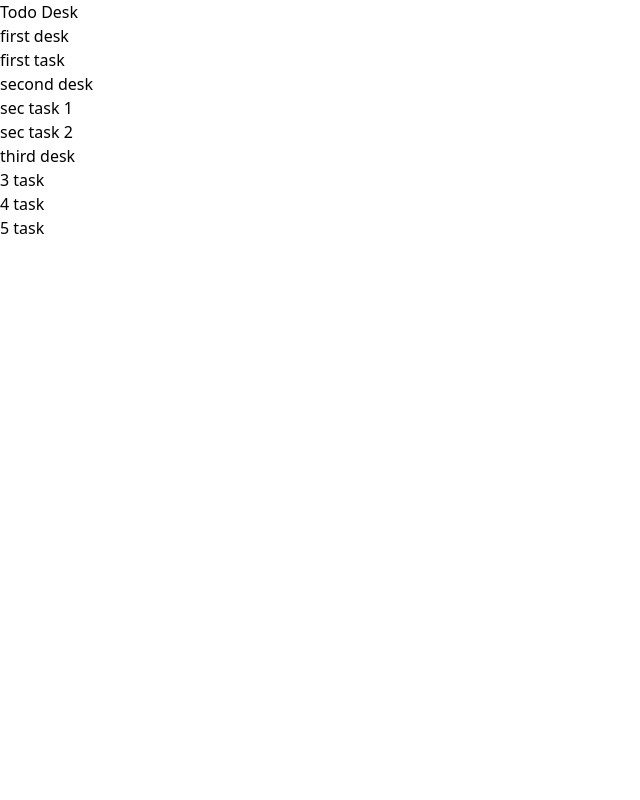
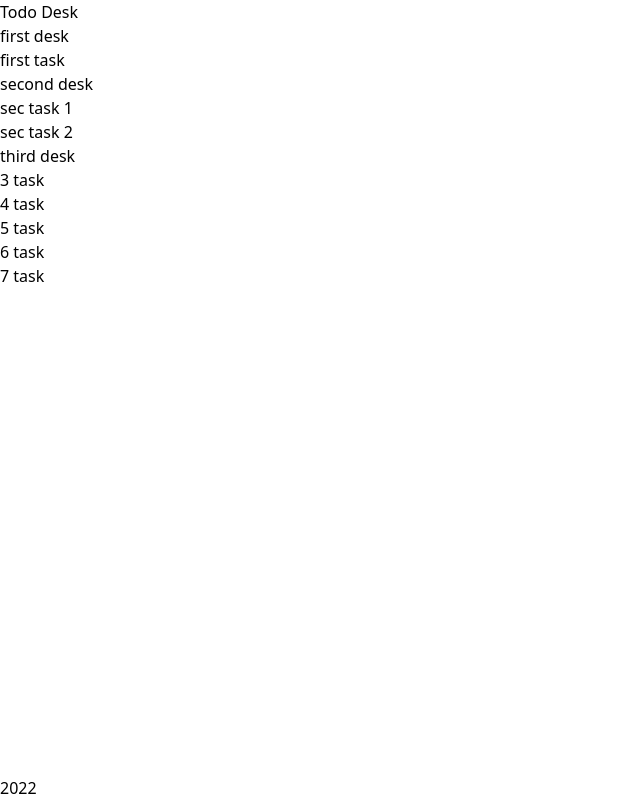
Before and after one commit to juravlevdima/todo-desk, a React app: page / in a window 1280 px wide. Shown: the whole page, without its empty margins (0-640 px from the left). Built offline with nearby package versions, Linux system fonts and the light colour scheme.

Commit message:
fix problems & upd func

```diff
--- a/src/App.tsx
+++ b/src/App.tsx
@@ -1,10 +1,16 @@
 import { FC } from 'react'
 import AppRoutes from './AppRoutes'
+import Header from './components/Header/Header'
+import Footer from './components/Footer/Footer'
 
 const App: FC = () => {
   return (
     <>
-      <AppRoutes />
+      <Header/>
+      <main id="app">
+        <AppRoutes/>
+      </main>
+      <Footer/>
     </>
   )
 }
--- /dev/null
+++ b/src/components/Desk/Desk.module.scss
@@ -0,0 +1,13 @@
+.drop {
+  box-shadow: inset 0 -4px 0 gray;
+}
+
+.draggable:active {
+  animation: drag_style .1s;
+}
+
+@keyframes drag_style {
+  0% {background-color: #fc0;}
+  99% {background-color: #fc0;}
+  100% {background-color: #ccc;}
+}
--- a/src/components/Desk/Desk.tsx
+++ b/src/components/Desk/Desk.tsx
@@ -1,14 +1,36 @@
-import { FC } from 'react'
+import { DragEvent, FC, memo } from 'react'
 import { IDesk } from '../../types/desk.types'
 import DeskItem from './DeskItem'
+import { useStores } from '../../hooks/useStores'
 
 type propTypes = {
   desk: IDesk
 }
 
 const Desk: FC<propTypes> = ({ desk }) => {
+  const { deskStore } = useStores()
+
+  const dropCardHandler = (e: DragEvent<HTMLDivElement>, desk: IDesk) => {
+    e.preventDefault()
+    if (deskStore.currentDesk && deskStore.currentTask) {
+      deskStore.deleteTask(deskStore.currentDesk, deskStore.currentTask.id)
+      deskStore.addTask(desk, deskStore.currentTask)
+    }
+
+    deskStore.setCurrentDesk(null)
+    deskStore.setCurrentTask(null)
+  }
+
+  const dragOverHandler = (e: DragEvent<HTMLDivElement>) => {
+    e.preventDefault()
+  }
+
   return (
-    <div className="border-2 border-black rounded-md py-5 px-5">
+    <div
+      className="border-2 border-black rounded-md py-5 px-5 w-96"
+      onDragOver={(e) => dragOverHandler(e)}
+      onDrop={(e) => dropCardHandler(e, desk)}
+    >
       <div className="text-center text-xl font-semibold mb-3">{desk.title}</div>
       <div>
         {desk.items.map((task) => <DeskItem key={task.id} task={task} desk={desk}/>)}
@@ -17,4 +39,4 @@ const Desk: FC<propTypes> = ({ desk }) => {
   )
 }
 
-export default Desk
+export default memo(Desk)
--- a/src/components/Desk/DeskItem.tsx
+++ b/src/components/Desk/DeskItem.tsx
@@ -1,25 +1,26 @@
-import { FC, DragEvent } from 'react'
+import { FC, DragEvent, memo } from 'react'
 import { IDesk, ITask } from '../../types/desk.types'
 import { useStores } from '../../hooks/useStores'
-import { observer } from 'mobx-react-lite'
+
+import styles from './Desk.module.scss'
 
 type propTypes = {
   task: ITask
   desk: IDesk
 }
 
-const DeskItem: FC<propTypes> = observer(({ task, desk }) => {
+const DeskItem: FC<propTypes> = ({ task, desk }) => {
   const { deskStore } = useStores()
 
   const dragOverHandler = (e: DragEvent<HTMLDivElement>) => {
     e.preventDefault()
     if (e.currentTarget.classList.contains('task')) {
-      e.currentTarget.style.boxShadow = '0 4px 3px gray'
+      e.currentTarget.classList.add(styles.drop)
     }
   }
 
   const dragLeaveHandler = (e: DragEvent<HTMLDivElement>) => {
-    e.currentTarget.style.boxShadow = 'none'
+    e.currentTarget.classList.remove(styles.drop)
   }
 
   const dragStartHandler = (e: DragEvent<HTMLDivElement>, desk: IDesk, task: ITask) => {
@@ -28,32 +29,43 @@ const DeskItem: FC<propTypes> = observer(({ task, desk }) => {
   }
 
   const dragEndHandler = (e: DragEvent<HTMLDivElement>) => {
-    e.currentTarget.style.boxShadow = 'none'
+    e.currentTarget.classList.remove(styles.drop)
   }
 
-  const dropHandler = (e: DragEvent<HTMLDivElement>, desk: IDesk ) => {
+  const dropHandler = (e: DragEvent<HTMLDivElement>, desk: IDesk, task: ITask ) => {
     e.preventDefault()
-    e.currentTarget.style.boxShadow = 'none'
+    e.stopPropagation()
+    e.currentTarget.classList.remove(styles.drop)
 
-    if (deskStore.currentDesk && deskStore.currentTask && desk.id !== deskStore.currentDesk.id) {
-      deskStore.addTask(desk, deskStore.currentTask)
+    const dropIndex = desk.items.findIndex((it) => it.id === task.id)
+
+    if (deskStore.currentDesk && deskStore.currentTask) {
       deskStore.deleteTask(deskStore.currentDesk, deskStore.currentTask.id)
+      deskStore.addTask(desk, deskStore.currentTask, dropIndex + 1)
     }
+
+    deskStore.setCurrentDesk(null)
+    deskStore.setCurrentTask(null)
   }
+
 
   return (
     <div
-      className="task text-center px-36 border border-gray-600 mb-2 cursor-grab active:cursor-grabbing"
-      draggable={true}
-      onDragStart={(e) => dragStartHandler(e, desk, task)}
-      onDragEnd={(e) => dragEndHandler(e)}
+      className="task text-center pb-2 pt-1"
+      onDrop={(e) => dropHandler(e, desk, task)}
+      onDragOver={(e) => dragOverHandler(e)}
       onDragLeave={(e) => dragLeaveHandler(e)}
-      onDragOver={(e) => dragOverHandler(e)}
-      onDrop={(e) => dropHandler(e, desk)}
     >
-      {task.title}
+      <div
+        className={`${styles.draggable} px-8 border border-gray-600 cursor-grab active:cursor-grabbing`}
+        draggable={true}
+        onDragStart={(e) => dragStartHandler(e, desk, task)}
+        onDragEnd={(e) => dragEndHandler(e)}
+      >
+        {task.title}
+      </div>
     </div>
   )
-})
+}
 
-export default DeskItem
+export default memo(DeskItem)
--- /dev/null
+++ b/src/components/Footer/Footer.tsx
@@ -0,0 +1,11 @@
+import { FC, memo } from 'react'
+
+const Footer: FC = () => {
+  return (
+    <footer className="text-center text-xs font-extralight">
+      2022
+    </footer>
+  )
+}
+
+export default memo(Footer)
--- /dev/null
+++ b/src/components/Header/Header.tsx
@@ -0,0 +1,11 @@
+import { FC, memo } from 'react'
+
+const Header: FC = () => {
+  return (
+    <header className="text-center text-2xl mb-3 py-4">
+      Todo Desk
+    </header>
+  )
+}
+
+export default memo(Header)
--- a/src/pages/Main/Main.tsx
+++ b/src/pages/Main/Main.tsx
@@ -8,7 +8,6 @@ const Main: FC = observer(() => {
 
   return (
     <div className="container">
-      <div className="text-center text-2xl mb-3 py-4">Todo Desk</div>
       <div className="flex justify-between">
         {
           deskStore.desks.map((desk) => <Desk key={desk.id} desk={desk}/>)
--- a/src/store/desks/DeskStore.ts
+++ b/src/store/desks/DeskStore.ts
@@ -16,7 +16,9 @@ export default class DeskStore {
       items: [
         { title: '3 task', id: nanoid(6) },
         { title: '4 task', id: nanoid(6) },
-        { title: '5 task', id: nanoid(6) }
+        { title: '5 task', id: nanoid(6) },
+        { title: '6 task', id: nanoid(6) },
+        { title: '7 task', id: nanoid(6) },
       ]
     }
   ]
@@ -28,9 +30,15 @@ export default class DeskStore {
     makeAutoObservable(this)
   }
 
-  addTask(desk: IDesk, task: ITask) {
+  addTask(desk: IDesk, task: ITask, idx?: number) {
     const deskIndex = this.desks.findIndex((it) => it.id === desk.id)
-    this.desks[deskIndex] = { ...desk, items: [...desk.items, task] }
+    const updatedItems = desk.items.filter((it) => it.id !== task.id)
+    if (idx || idx === 0) {
+      updatedItems.splice(idx, 0, task)
+    } else {
+      updatedItems.push(task)
+    }
+    this.desks[deskIndex] = { ...desk, items: updatedItems }
   }
 
   deleteTask(desk: IDesk, taskId: string) {
@@ -38,11 +46,11 @@ export default class DeskStore {
     this.desks[deskIndex] = { ...desk, items: desk.items.filter((it) => it.id !== taskId) }
   }
 
-  setCurrentDesk(desk: IDesk) {
+  setCurrentDesk(desk: IDesk | null) {
     this.currentDesk = desk
   }
 
-  setCurrentTask(task: ITask) {
+  setCurrentTask(task: ITask | null) {
     this.currentTask = task
   }
 }
--- a/src/style/style.scss
+++ b/src/style/style.scss
@@ -3,3 +3,13 @@
   margin: 0;
   box-sizing: border-box;
 }
+
+#root {
+  display: flex;
+  flex-direction: column;
+  min-height: 100vh;
+}
+
+#app {
+  flex: 1;
+}
```
